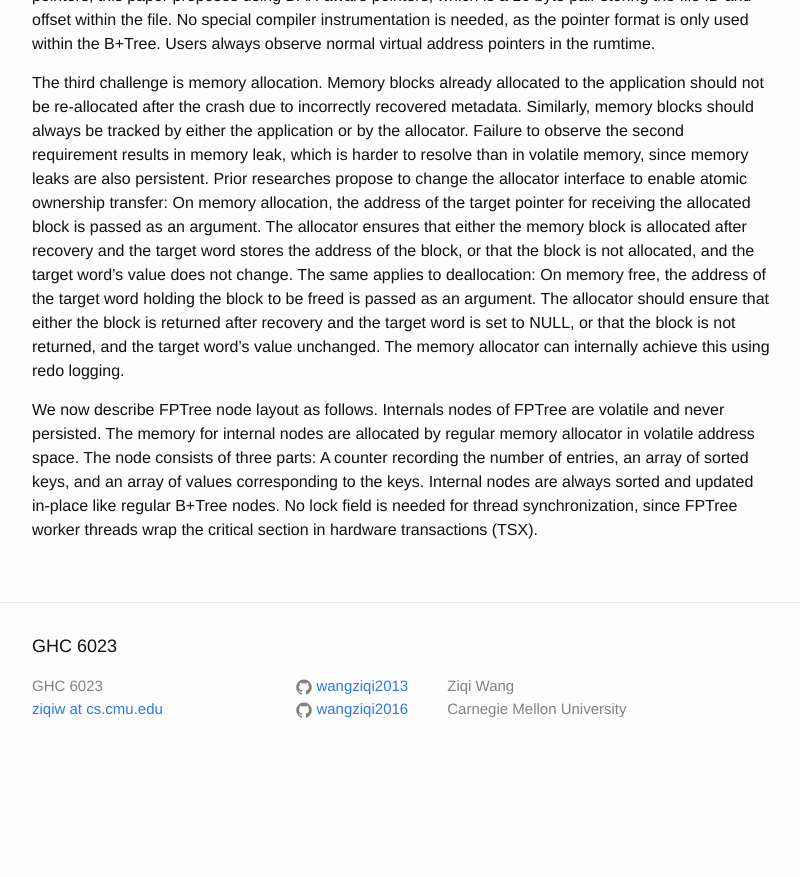
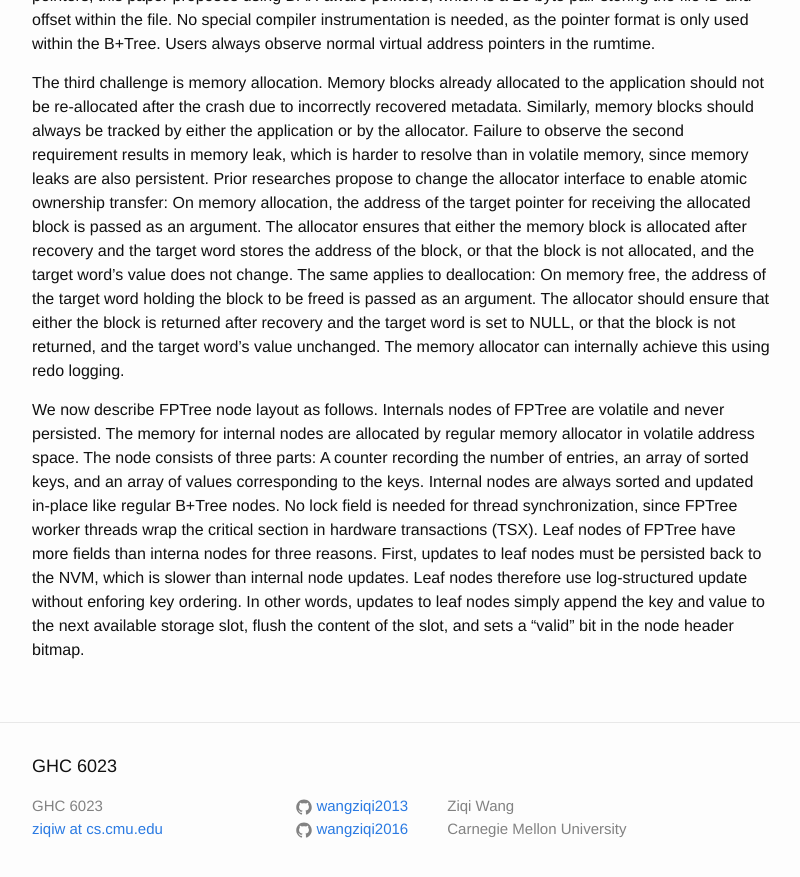
Before and after one commit to wangziqi2013/wangziqi2013.github.io, a Jekyll site: the page built from _posts/2019-11-17-fptree.markdown, in a window 1280 px wide and 900 px high, scrolled down 1501 px. Shown: the top 877 px of the window, without its empty margins (238-1038 px from the left). Built offline with Jekyll 4.4.1, drawn with Linux system fonts in a browser that asks for light colours; before the commit the page ends 2281 px from its top, so only the background shows below that.

Commit message:
Adding leaf layout

```diff
--- a/_posts/2019-11-17-fptree.markdown
+++ b/_posts/2019-11-17-fptree.markdown
@@ -67,4 +67,8 @@ We now describe FPTree node layout as follows. Internals nodes of FPTree are vol
 for internal nodes are allocated by regular memory allocator in volatile address space. The node consists of three
 parts: A counter recording the number of entries, an array of sorted keys, and an array of values corresponding to the
 keys. Internal nodes are always sorted and updated in-place like regular B+Tree nodes. No lock field is needed for
-thread synchronization, since FPTree worker threads wrap the critical section in hardware transactions (TSX).
+thread synchronization, since FPTree worker threads wrap the critical section in hardware transactions (TSX). Leaf nodes
+of FPTree have more fields than interna nodes for three reasons. First, updates to leaf nodes must be persisted
+back to the NVM, which is slower than internal node updates. Leaf nodes therefore use log-structured update without
+enforing key ordering. In other words, updates to leaf nodes simply append the key and value to the next available
+storage slot, flush the content of the slot, and sets a "valid" bit in the node header bitmap.
```
